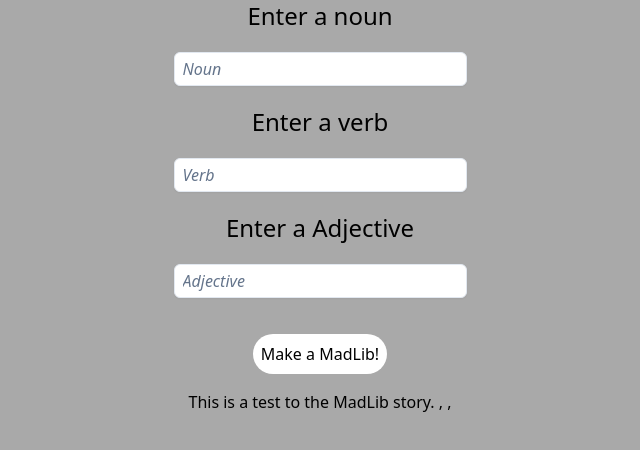
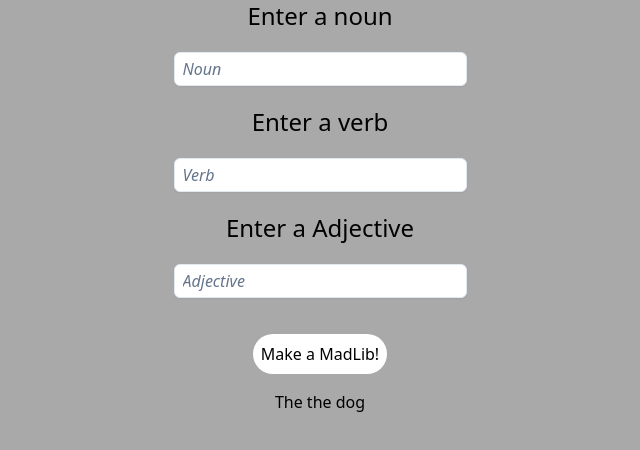
Before and after one commit to Ozz760/MadLibTs, a React (Create React App) app: page / in a window 1280 px wide. Shown: the top 450 px of the page, without its empty margins (320-960 px from the left). Built offline with nearby package versions, Linux system fonts and the light colour scheme.

Commit message:
able to make a function to make a story just need to make it hidden

```diff
--- a/src/components/InputField.tsx
+++ b/src/components/InputField.tsx
@@ -50,7 +50,7 @@ const InputField: React.FC = () => {
           onChange={(e) => setAdjective(e.target.value)}
         ></input>
       </div>
-      {/* View where to see values */}
+      {/* View to see values */}
       <MadLibStory
         noun={noun}
         verb={verb}
--- a/src/components/MadLibStory.tsx
+++ b/src/components/MadLibStory.tsx
@@ -9,6 +9,10 @@ interface MadLibStoryProps {
   setArrayWords: React.Dispatch<React.SetStateAction<string[]>>;
 }
 
+const makeMadLib = (noun: string, verb: string, adjective: string) => {
+  return `The ${noun} ${verb} the ${adjective} dog`;
+};
+
 const MadLibStory: React.FC<MadLibStoryProps> = ({
   noun,
   verb,
@@ -19,18 +23,12 @@ const MadLibStory: React.FC<MadLibStoryProps> = ({
 }) => {
   return (
     <form onSubmit={handleFormSubmit}>
-      <div className="flex justify-center items-center m-4">
+      <div className="flex flex-col justify-center items-center m-4">
         <button className="bg-white rounded-full p-2" type="submit">
           Make a MadLib!
         </button>
+        <div className="m-4">{makeMadLib(noun, verb, adjective)}</div>
       </div>
-      {/* When the user hits submit this markup will show with the input words. Otherwise this text will the hidden */}
-      <div>
-        <p>
-          This is a test to the MadLib story. {noun}, {verb}, {adjective}
-        </p>
-      </div>
-      {/* /end */}
     </form>
   );
 };
```
